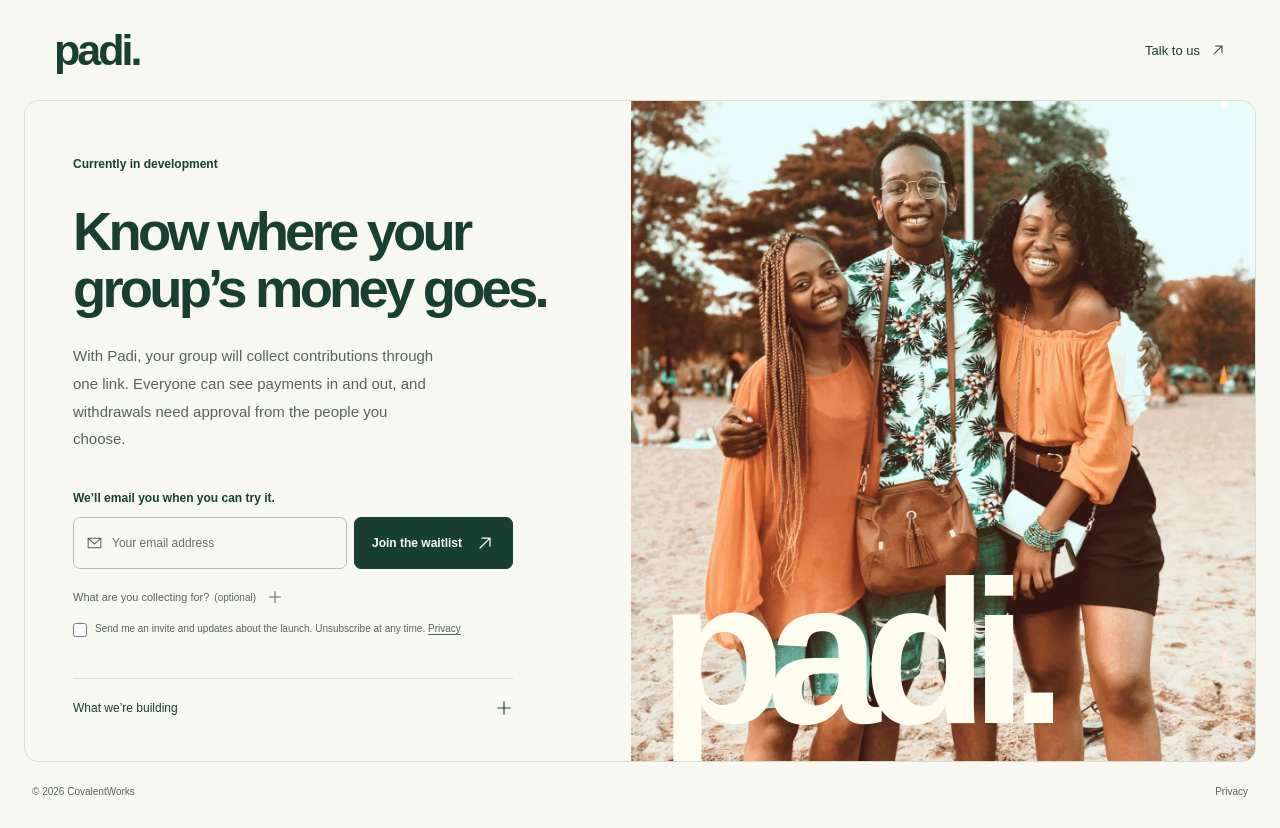
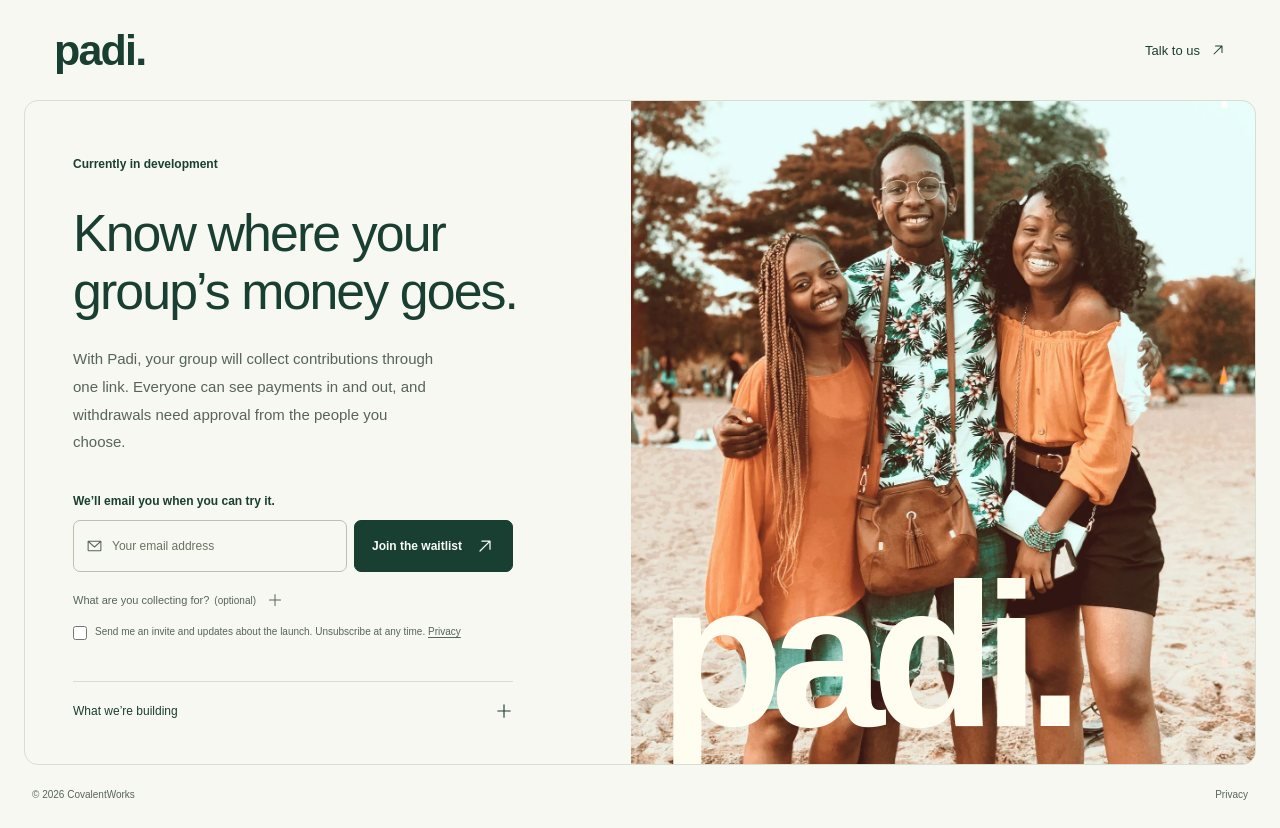
Before and after one commit to CovalentWorks/contribution-waitlist, a Next.js app: page / in a window 1280 px wide. Built offline with nearby package versions, Linux system fonts and the light colour scheme; no server answers.

Commit message:
Use Libre Franklin with more natural headline spacing

```diff
--- a/src/app/globals.css
+++ b/src/app/globals.css
@@ -2,7 +2,7 @@
 :root{--paper:#f8f8f2;--surface:#fffef9;--ink:#183f32;--muted:#566557;--line:#d7ded2;--yellow:#f3e5a2;--sage:#edf1e5;--error:#a13826;--radius:12px;color-scheme:light}
 *{box-sizing:border-box}
 html{scroll-behavior:smooth}
-body{margin:0;background:var(--paper);color:var(--ink);font-family:'Manrope Variable',Arial,sans-serif;font-size:15px;-webkit-font-smoothing:antialiased}
+body{margin:0;background:var(--paper);color:var(--ink);font-family:'Libre Franklin Variable',Arial,sans-serif;font-size:15px;-webkit-font-smoothing:antialiased}
 a{color:inherit;text-decoration:none}
 button,input,select,textarea{font:inherit}
 button,a,input,textarea,select,summary{-webkit-tap-highlight-color:transparent}
@@ -14,7 +14,7 @@ input:focus,textarea:focus,select:focus{outline:2px solid #688447;outline-offset
 h1,h2,h3,p{margin:0}
 svg{flex-shrink:0}
 ::selection{background:#e7d77c;color:#183f32}
-.brand{display:inline-flex;font-size:43px;font-weight:850;letter-spacing:-3px;line-height:1}
+.brand{display:inline-flex;font-size:43px;font-weight:850;letter-spacing:-1.8px;line-height:1}
 .brand-dot{color:inherit}
 .skip-link{position:fixed;top:-100px;left:16px;z-index:99;background:var(--ink);color:var(--paper);padding:14px}
 .skip-link:focus{top:10px}
@@ -25,11 +25,11 @@ svg{flex-shrink:0}
 .waitlist-layout{display:grid;grid-template-columns:1fr 1.03fr;min-height:620px;border:1px solid var(--line);border-radius:14px;overflow:hidden}
 .signup-panel{padding:56px 48px 24px;display:flex;flex-direction:column;align-items:flex-start;justify-content:center}
 .coming-soon{font-size:12px;font-weight:550;margin-bottom:33px}
-h1{font-size:clamp(46px,4.25vw,68px);font-weight:550;letter-spacing:-3.8px;line-height:1.04}
+h1{font-size:clamp(46px,4.05vw,65px);font-weight:500;letter-spacing:-1.9px;line-height:1.12}
 .hero-description{font-size:15px;line-height:1.85;max-width:370px;margin:25px 0 38px;color:var(--muted)}
 .photo-panel{position:relative;min-height:620px;overflow:hidden;background:#b9bbaf}
 .photo-panel img{object-fit:cover;object-position:center 24%}
-.photo-wordmark{position:absolute;bottom:17px;left:28px;font-size:clamp(110px,16vw,265px);letter-spacing:-.085em;font-weight:850;line-height:.9;color:#fffdf0;pointer-events:none}
+.photo-wordmark{position:absolute;bottom:17px;left:28px;font-size:clamp(110px,16vw,265px);letter-spacing:-.065em;font-weight:850;line-height:.9;color:#fffdf0;pointer-events:none}
 .waitlist-form{width:100%;max-width:440px;scroll-margin-top:35px}
 .field-label{display:block;font-size:12px;font-weight:650;margin-bottom:12px}
 .email-input-row{display:flex;gap:7px}
@@ -78,7 +78,7 @@ h2{font-weight:600;font-size:32px;letter-spacing:-1px;line-height:1.2}
 .document-page .small-label{display:block;margin-bottom:15px}
 @keyframes spin{to{transform:rotate(360deg)}}
 @media(min-width:1500px){.waitlist-layout{min-height:740px}.signup-panel{padding:80px}.hero-description{font-size:17px;max-width:400px}.photo-panel{min-height:740px}}
-@media(max-width:1100px){.landing{padding:0 18px}.site-header{height:90px;padding:0 16px}.signup-panel{padding:48px 30px 22px}.signup-panel h1{font-size:49px;letter-spacing:-2.7px}.email-input-row{flex-wrap:wrap}.email-field{flex-basis:100%}.email-input-row .button{width:100%}.coming-soon{margin-bottom:28px}.hero-description{font-size:14px;margin:25px 0 30px}.photo-wordmark{left:20px}.about-product{margin-top:30px}}
-@media(max-width:760px){.landing{padding:0 14px}.site-header{height:82px;padding:0 10px}.brand{font-size:39px}.site-header>a:not(.brand){font-size:12px}.waitlist-layout{grid-template-columns:1fr;min-height:0}.signup-panel{padding:35px 24px 6px}.signup-panel h1{font-size:clamp(43px,9.5vw,64px);letter-spacing:-2.7px}.coming-soon{font-size:11px;margin-bottom:25px}.hero-description{font-size:14px;max-width:370px;margin:24px 0 31px}.waitlist-form,.about-product{max-width:none}.photo-panel{min-height:0;height:400px}.photo-panel img{object-position:center 23%}.photo-wordmark{font-size:140px;left:21px;bottom:17px}.email-input-row{flex-wrap:nowrap}.email-field{flex-basis:auto}.email-input-row .button{width:auto;font-size:11px;padding:15px 13px;gap:8px}.email-field{padding-left:10px}.email-field>svg{display:none}.field-label{font-size:12px}.about-product{margin-top:28px}.about-product summary{padding:20px 0}.site-footer{padding:21px 8px 26px;font-size:10px}.consent{font-size:10px}}
-@media(max-width:390px){.signup-panel{padding-inline:20px}.signup-panel h1{font-size:40px;letter-spacing:-2px}.email-input-row{flex-wrap:wrap}.email-field{flex-basis:100%}.email-input-row .button{width:100%}.photo-panel{height:350px}}
+@media(max-width:1100px){.landing{padding:0 18px}.site-header{height:90px;padding:0 16px}.signup-panel{padding:48px 30px 22px}.signup-panel h1{font-size:46px;letter-spacing:-1.5px}.email-input-row{flex-wrap:wrap}.email-field{flex-basis:100%}.email-input-row .button{width:100%}.coming-soon{margin-bottom:28px}.hero-description{font-size:14px;margin:25px 0 30px}.photo-wordmark{left:20px}.about-product{margin-top:30px}}
+@media(max-width:760px){.landing{padding:0 14px}.site-header{height:82px;padding:0 10px}.brand{font-size:39px}.site-header>a:not(.brand){font-size:12px}.waitlist-layout{grid-template-columns:1fr;min-height:0}.signup-panel{padding:35px 24px 6px}.signup-panel h1{font-size:clamp(39px,8.8vw,60px);letter-spacing:-1.4px}.coming-soon{font-size:11px;margin-bottom:25px}.hero-description{font-size:14px;max-width:370px;margin:24px 0 31px}.waitlist-form,.about-product{max-width:none}.photo-panel{min-height:0;height:400px}.photo-panel img{object-position:center 23%}.photo-wordmark{font-size:140px;left:21px;bottom:17px}.email-input-row{flex-wrap:nowrap}.email-field{flex-basis:auto}.email-input-row .button{width:auto;font-size:11px;padding:15px 13px;gap:8px}.email-field{padding-left:10px}.email-field>svg{display:none}.field-label{font-size:12px}.about-product{margin-top:28px}.about-product summary{padding:20px 0}.site-footer{padding:21px 8px 26px;font-size:10px}.consent{font-size:10px}}
+@media(max-width:390px){.signup-panel{padding-inline:20px}.signup-panel h1{font-size:36px;letter-spacing:-1.2px}.email-input-row{flex-wrap:wrap}.email-field{flex-basis:100%}.email-input-row .button{width:100%}.photo-panel{height:350px}}
 @media(prefers-reduced-motion:reduce){html{scroll-behavior:auto}*,*::before,*::after{animation:none!important;transition:none!important}}
--- a/src/app/layout.tsx
+++ b/src/app/layout.tsx
@@ -1,5 +1,5 @@
 import type { Metadata } from 'next';
-import '@fontsource-variable/manrope';
+import '@fontsource-variable/libre-franklin';
 import './globals.css';
 import { brand } from '@/config';
 export const metadata: Metadata = {
```
Also changed, not shown: package.json (+8 -8 lines), 2 other files (tests, documents, lock files or other folders).
